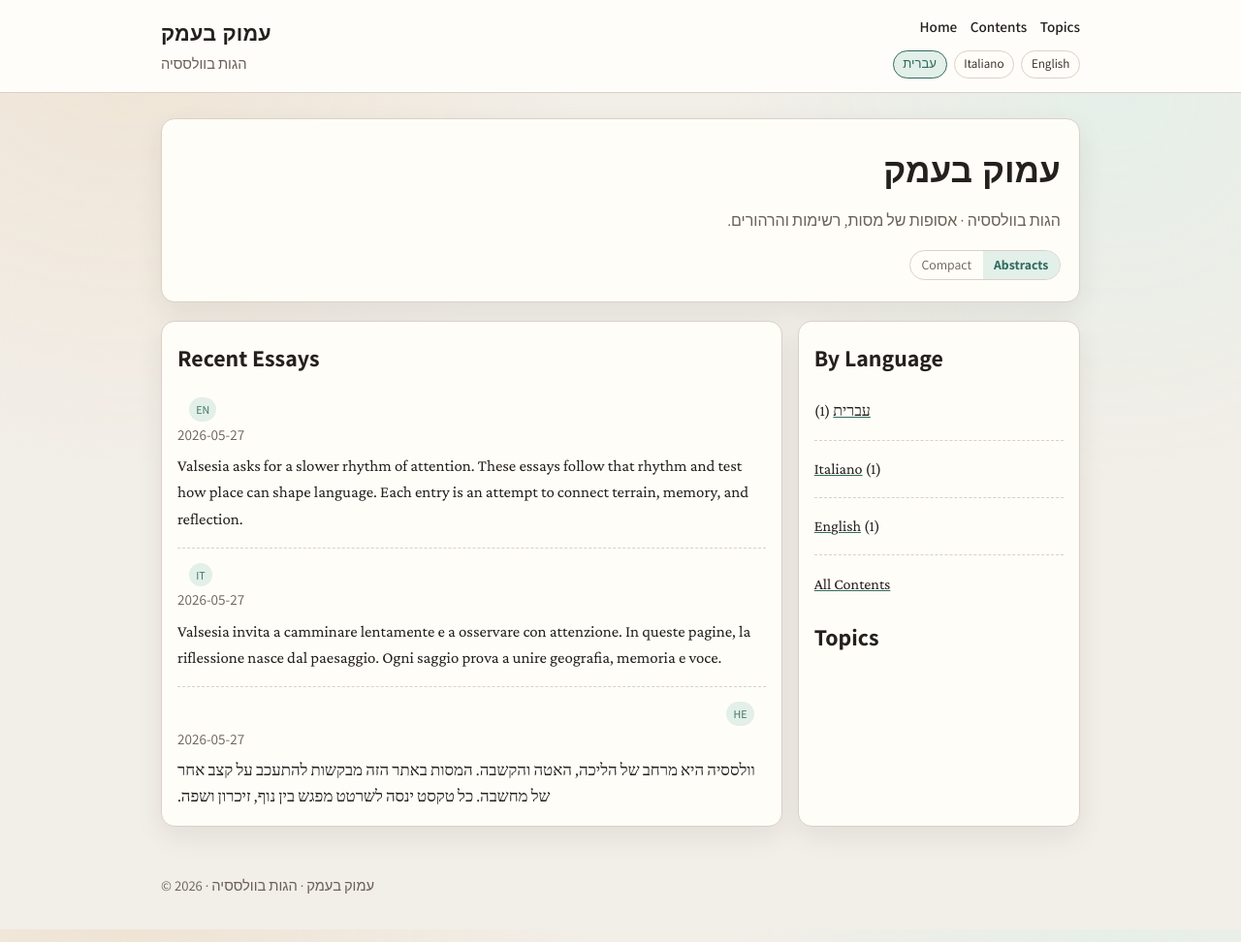
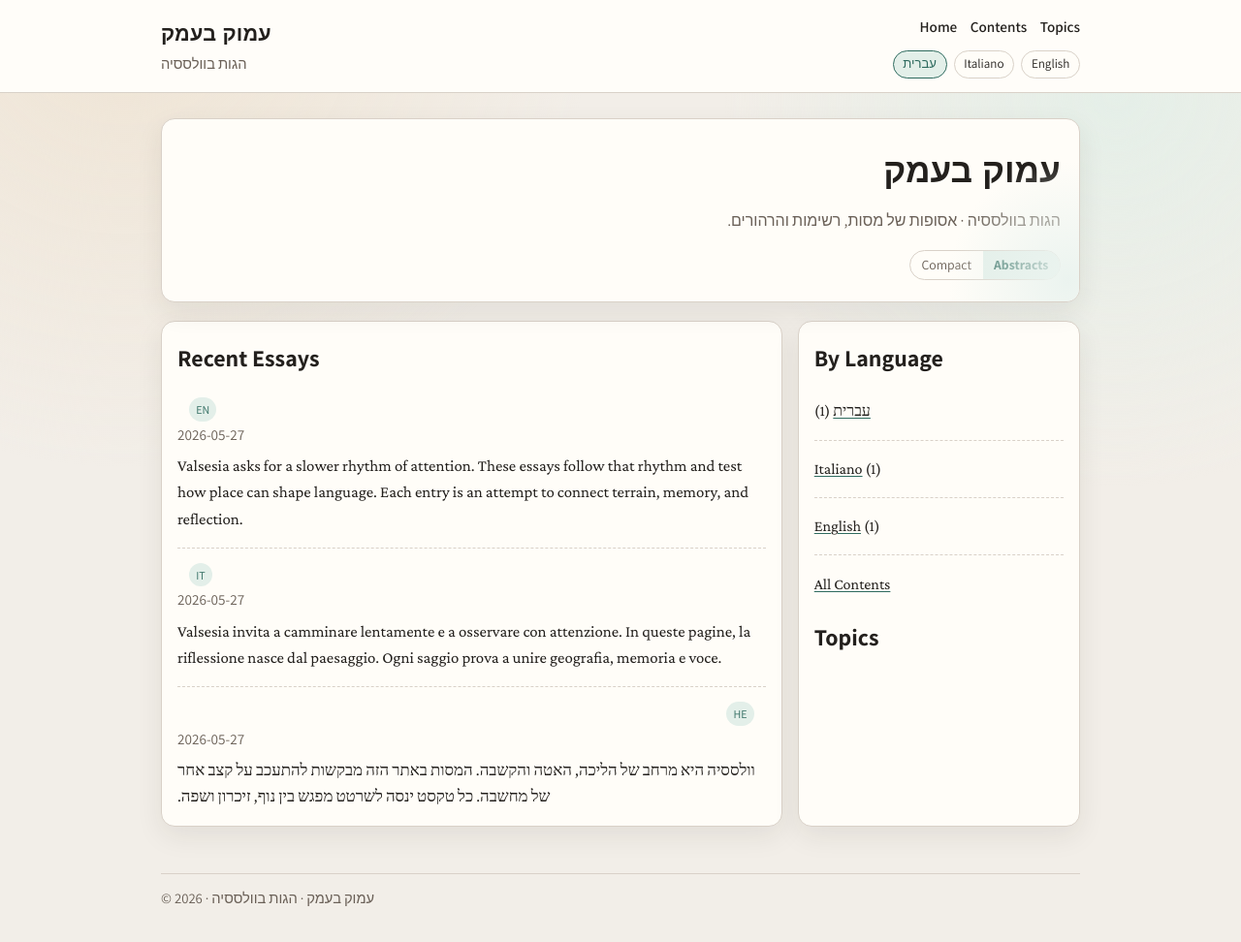
Before and after one commit to dror27/valsesia, a Jekyll site: the page built from index.md, in a window 1280 px wide and 972 px high. Shown: the whole window at 97% size. Built offline with Jekyll 4.4.1, drawn with Linux system fonts in a browser that asks for light colours; some web fonts are replaced.

Commit message:
Polish visual style with subtle readability and interaction refinements

```diff
--- a/assets/css/style.css
+++ b/assets/css/style.css
@@ -9,6 +9,7 @@
   --accent-soft: #e3efe9;
   --border: #d9d1c8;
   --shadow: 0 10px 28px rgba(35, 32, 29, 0.08);
+  --shadow-soft: 0 14px 28px rgba(35, 32, 29, 0.06);
 }
 
 * {
@@ -24,6 +25,23 @@
     var(--bg);
   font-family: "Crimson Pro", Georgia, serif;
   line-height: 1.75;
+  text-rendering: optimizeLegibility;
+  -webkit-font-smoothing: antialiased;
+}
+
+::selection {
+  background: color-mix(in oklab, var(--accent-soft) 78%, white);
+}
+
+a {
+  transition: color 180ms ease, border-color 180ms ease, background-color 180ms ease;
+}
+
+a:focus-visible,
+button:focus-visible {
+  outline: 2px solid color-mix(in oklab, var(--accent) 70%, black);
+  outline-offset: 2px;
+  border-radius: 6px;
 }
 
 .site-header {
@@ -31,7 +49,7 @@
   top: 0;
   z-index: 10;
   backdrop-filter: blur(8px);
-  background: color-mix(in oklab, var(--paper) 88%, white);
+  background: color-mix(in oklab, var(--paper) 92%, white);
   border-bottom: 1px solid var(--border);
 }
 
@@ -129,11 +147,24 @@
   border: 1px solid var(--border);
   border-radius: 14px;
   box-shadow: var(--shadow);
+  transition: box-shadow 220ms ease, transform 220ms ease;
 }
 
 .hero {
   padding: 1.4rem 1.2rem;
   margin-bottom: 1.2rem;
+  position: relative;
+  overflow: hidden;
+}
+
+.hero::after {
+  content: "";
+  position: absolute;
+  inset: auto -12% -55% auto;
+  width: 250px;
+  height: 250px;
+  background: radial-gradient(circle, color-mix(in oklab, var(--accent-soft) 72%, white) 0, transparent 70%);
+  pointer-events: none;
 }
 
 .hero h1 {
@@ -198,6 +229,11 @@
   padding: 1rem;
 }
 
+.list-card:hover,
+.essay-card:hover {
+  box-shadow: var(--shadow-soft);
+}
+
 .list-card p {
   margin: 0.35rem 0 0;
 }
@@ -223,6 +259,7 @@
   color: var(--ink);
   text-decoration-color: var(--accent);
   text-decoration-thickness: 1px;
+  text-underline-offset: 0.12rem;
 }
 
 [data-home-mode-target="compact"] .mode-abstracts,
@@ -288,6 +325,8 @@
 
 .essay-card {
   padding: 1.4rem 1.2rem;
+  max-width: 72ch;
+  margin-inline: auto;
 }
 
 .essay-head h1 {
@@ -341,7 +380,11 @@
 }
 
 .essay-content p {
-  margin-top: 0;
+  margin: 0;
+}
+
+.essay-content p + p {
+  margin-top: 1.05rem;
 }
 
 .site-footer {
@@ -351,6 +394,19 @@
   color: var(--muted);
   font-family: "Assistant", sans-serif;
   font-size: 0.92rem;
+}
+
+.site-footer p {
+  border-top: 1px solid var(--border);
+  padding-top: 0.75rem;
+}
+
+@media (prefers-reduced-motion: reduce) {
+  * {
+    animation: none !important;
+    transition: none !important;
+    scroll-behavior: auto !important;
+  }
 }
 
 @media (max-width: 860px) {
```
